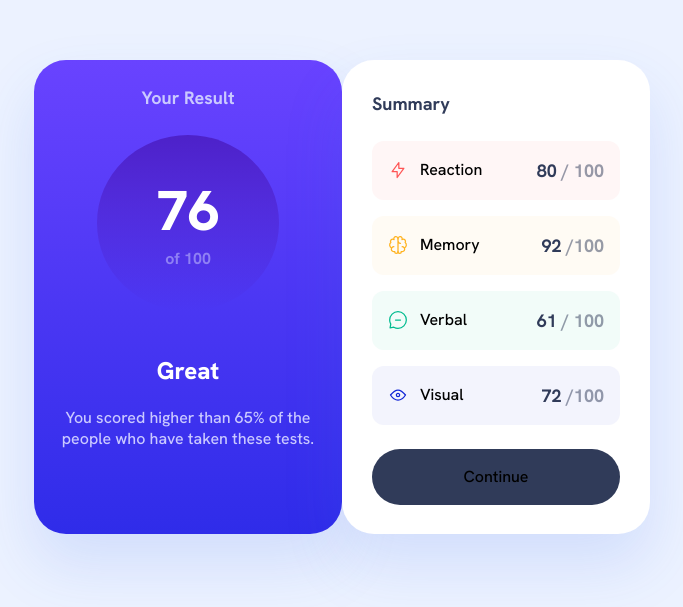
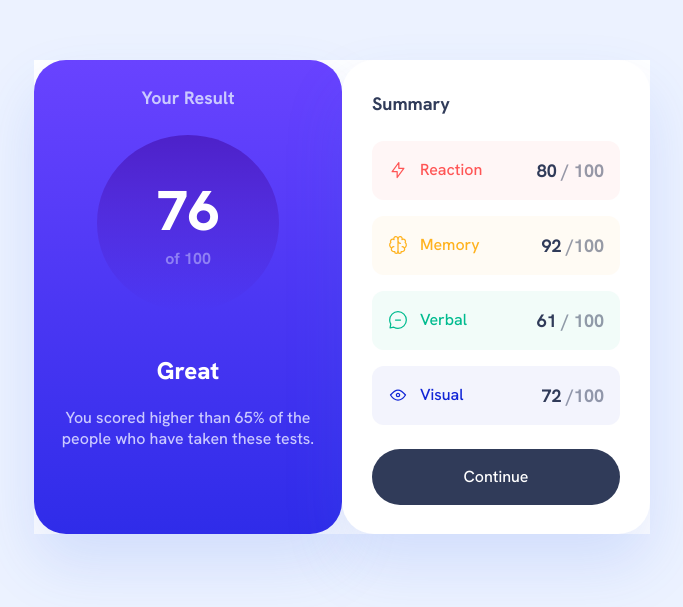
Before and after one commit to szczodrowsky/results-summary-component-main, a plain HTML site: page index.html in a window 1280 px wide. Shown: the part 103-710 px from the top of the page, without its empty margins (298-981 px from the left). Drawn offline with Linux system fonts and the light colour scheme.

Commit message:
On branch main

```diff
--- a/style.css
+++ b/style.css
@@ -60,7 +60,7 @@ body {
   font-style: normal;
   font-feature-settings: "clig" off, "liga" off;
   min-width: 220px;
-  background: var(--Very-Light-blue, #ecf2ff);
+  background-color: var(--Very-Light-blue, #ecf2ff);
 }
 @media (min-width: 600px) {
   body {
@@ -80,7 +80,8 @@ body {
   .result-summary {
     display: grid;
     grid-template-columns: 1fr 1fr;
-    padding: 1.5rem;
+    /* overflow: hidden; */
+    background-color: var(--White, #fff);
   }
 }
 /*result styling */
@@ -98,7 +99,7 @@ body {
 }
 @media (min-width: 600px) {
   .result {
-    border-radius: 2rem;
+    border-radius: 2em;
     padding: 1.5rem;
   }
 }
@@ -221,6 +222,7 @@ body {
 }
 
 .value[data-item-type="accent-1"] {
+  color: var(--Red, #f55);
   border-radius: 0.75rem;
   background: var(
     --red-95-white,
@@ -234,6 +236,7 @@ body {
 }
 
 .value[data-item-type="accent-2"] {
+  color: var(--Yellow, #ffb21e);
   border-radius: 0.75rem;
   background: var(
     --yellow-95-white,
@@ -247,6 +250,7 @@ body {
 }
 
 .value[data-item-type="accent-3"] {
+  color: var(--Green, #00bb8f);
   border-radius: 0.75rem;
   background: var(
     --green-95-white,
@@ -259,6 +263,7 @@ body {
   );
 }
 .value[data-item-type="accent-4"] {
+  color: var(--Blue, #1125d6);
   border-radius: 0.75rem;
   background: var(
     --blue-95-white,
@@ -278,6 +283,7 @@ body {
   background: var(--Dark-Navy, #303b59);
   border: none;
   cursor: pointer;
+  color: var(--White, #fff);
 }
 
 .continue:hover {
```
